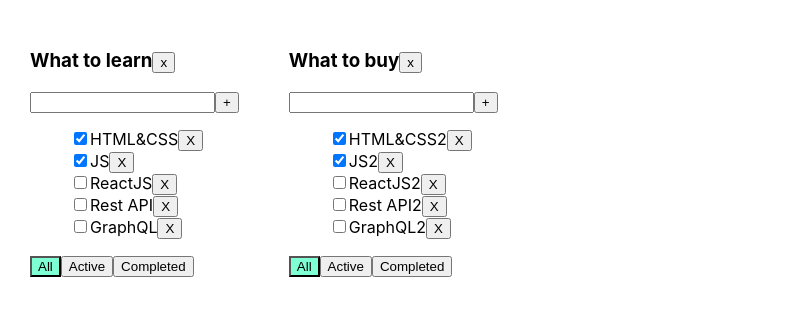
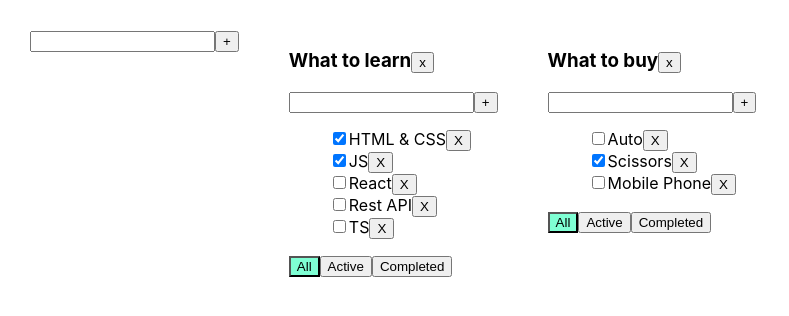
Before and after one commit to Vladislav-Nickolaevich/to-do-list, a React (Create React App) app: page / in a window 1280 px wide. Shown: the top 316 px of the page, without its empty margins (0-789 px from the left). Built offline with nearby package versions, Linux system fonts and the light colour scheme.

Commit message:
Created universal component Input, and created possible add newTodolist

```diff
--- a/src/App.tsx
+++ b/src/App.tsx
@@ -2,6 +2,7 @@ import React, {useState} from 'react';
 import './App.css';
 import TodoList from "./TodoList";
 import {v1} from "uuid";
+import {Input} from "./components/Input";
 
 export type TaskType = {
     id: string,
@@ -28,18 +29,17 @@ function App() {
 
     let [tasks, setTasks] = useState({
         [todolistID1]: [
-            {id: v1(), title: "HTML&CSS", isDone: true},
+            {id: v1(), title: "HTML & CSS", isDone: true},
             {id: v1(), title: "JS", isDone: true},
-            {id: v1(), title: "ReactJS", isDone: false},
+            {id: v1(), title: "React", isDone: false},
             {id: v1(), title: "Rest API", isDone: false},
-            {id: v1(), title: "GraphQL", isDone: false},
+            {id: v1(), title: "TS", isDone: false},
         ],
         [todolistID2]: [
-            {id: v1(), title: "HTML&CSS2", isDone: true},
-            {id: v1(), title: "JS2", isDone: true},
-            {id: v1(), title: "ReactJS2", isDone: false},
-            {id: v1(), title: "Rest API2", isDone: false},
-            {id: v1(), title: "GraphQL2", isDone: false},
+            {id: v1(), title: "Auto", isDone: false},
+            {id: v1(), title: "Scissors", isDone: true},
+            {id: v1(), title: "Mobile Phone", isDone: false},
+
         ],
     })
 
@@ -63,15 +63,22 @@ function App() {
         setTodolist(todolist.filter(el => el.id !== todolistId))
         delete tasks[todolistId]
     }
+    const addTodolistHandler = (title:string) => {
+        let newId = v1()
+        const newTodo:TodolistsType = {id: newId, title, filter: 'all'}
+        setTodolist([newTodo, ...todolist])
+        setTasks({[newId]: [], ...tasks})
+    }
     return (
         <div className="App">
+            <Input title={'helo'} addTask={addTodolistHandler}/>
             {
                 todolist.map(todo => {
                     let tasksForRender = tasks[todo.id];
                     if (todo.filter === 'active') {
-                        tasksForRender = tasks[todo.id].filter(task => task.isDone === false)
+                        tasksForRender = tasks[todo.id].filter(task => !task.isDone)
                     } else if (todo.filter === 'completed') {
-                        tasksForRender = tasks[todo.id].filter(task => task.isDone === true)
+                        tasksForRender = tasks[todo.id].filter(task => task.isDone)
                     }
                     return (
                         <TodoList
--- a/src/TodoList.tsx
+++ b/src/TodoList.tsx
@@ -1,5 +1,6 @@
 import React, {ChangeEvent, KeyboardEvent, useState} from 'react';
 import {FilterValuesType, TaskType} from "./App";
+import {Input} from "./components/Input";
 
 
 type TodoListPropsType = {
@@ -15,7 +16,7 @@ type TodoListPropsType = {
 }
 
 const TodoList = (props: TodoListPropsType) => {
-    const {todolistId, filter, changeFilter, title, changeTaskStatus, tasks, addTask, removeTask} = props
+    const {todolistId, filter, changeFilter, changeTaskStatus, tasks, removeTask} = props
     const tasksListsItems = tasks.map((task) => {
         const onClickHandler = () => removeTask(todolistId, task.id)
         const onChangeHandler = (e: ChangeEvent<HTMLInputElement>) => {
@@ -33,47 +34,22 @@ const TodoList = (props: TodoListPropsType) => {
             </li>
         );
     })
-    const [value, setValue] = useState('')
-    const [error, setError] = useState<string | null>(null)
-    const inputOnChangeHandler = (e: ChangeEvent<HTMLInputElement>) => {
-        setValue(e.currentTarget.value)
-    }
-    const onKeyDownInput = (e: KeyboardEvent<HTMLInputElement>) => {
-        if (e.key === 'Enter') {
-            onClickAdd()
-        }
-    }
-    const onClickAdd = () => {
-        if (value.trim() !== '') {
-            addTask(todolistId, value)
-            setValue('')
-            setError(null)
-        } else {
-            setValue('')
-            setError('Title is required')
-        }
 
-    }
     const allClickHandler = () => changeFilter(todolistId, 'all')
     const activeClickHandler = () => changeFilter(todolistId, 'active')
     const completedClickHandler = () => changeFilter(todolistId, 'completed')
     const onClickDeleteTodolist = () => props.onClickDeleteTodolist(props.todolistId)
+    const addTaskHandler = (title:string) => {
+        props.addTask(props.todolistId, title)
+    }
     return (
         <div>
             <h3>
                 {props.title}
                 <button onClick={onClickDeleteTodolist}>x</button>
             </h3>
-            <div>
-                <input
-                    value={value}
-                    onChange={inputOnChangeHandler}
-                    onKeyDown={onKeyDownInput}
-                    className={error ? 'error' : ''}
-                />
-                <button onClick={onClickAdd}>+</button>
-                {error && <div className='error-message'>{error}</div>}
-            </div>
+
+            <Input title={props.title} addTask={addTaskHandler}/>
             <ul>
                 {tasksListsItems}
             </ul>
--- /dev/null
+++ b/src/components/Input.tsx
@@ -0,0 +1,40 @@
+import React, {ChangeEvent, KeyboardEvent, useState} from 'react';
+
+type InputType = {
+    title: string
+    addTask:(title: string) => void
+}
+export const Input = (props:InputType) => {
+    const [value, setValue] = useState('')
+    const [error, setError] = useState<string | null>(null)
+    const inputOnChangeHandler = (e: ChangeEvent<HTMLInputElement>) => {
+        setValue(e.currentTarget.value)
+    }
+    const onKeyDownInput = (e: KeyboardEvent<HTMLInputElement>) => {
+        if (e.key === 'Enter') {
+            onClickAdd()
+        }
+    }
+    const onClickAdd = () => {
+        if (value.trim() !== '') {
+            props.addTask( value)
+            setValue('')
+            setError(null)
+        } else {
+            setValue('')
+            setError('Title is required')
+        }
+    }
+    return (
+        <div>
+            <input
+                value={value}
+                onChange={inputOnChangeHandler}
+                onKeyDown={onKeyDownInput}
+                className={error ? 'error' : ''}
+            />
+            <button onClick={onClickAdd}>+</button>
+            {error && <div className='error-message'>{error}</div>}
+        </div>
+    );
+};
```
